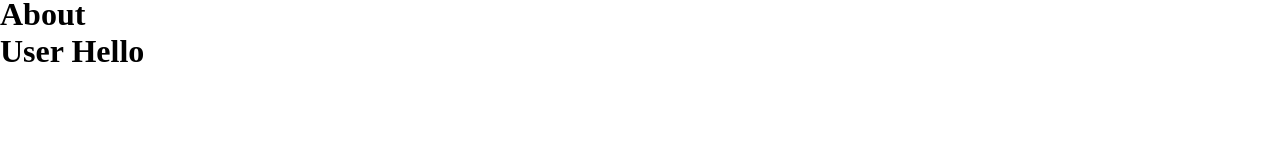
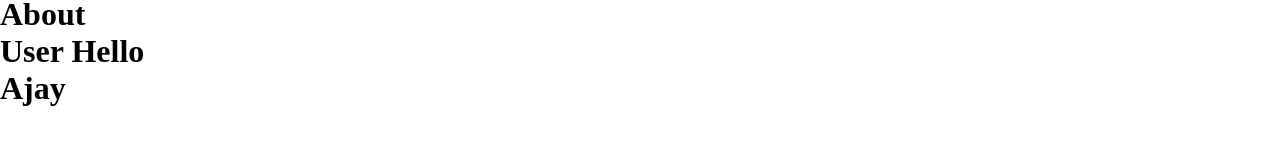
Before and after one commit to ajay-CaTi/a1, a React (Vite) app: page /about in a window 1280 px wide. Shown: the part 122-282 px from the top of the page. Built offline with nearby package versions, Linux system fonts and the light colour scheme.

Commit message:
previous left update of simple toggle

```diff
--- a/components/About.js
+++ b/components/About.js
@@ -20,6 +20,10 @@ class About extends Component {
         </UserContext.Consumer>
         <h1>About</h1>
         <User id={"ajay"} />
+
+        <UserContext.Consumer>
+          {({ loggedInUser }) => <h1>{loggedInUser}</h1>}
+        </UserContext.Consumer>
       </div>
     );
   }
--- a/components/RestaurantCategory.js
+++ b/components/RestaurantCategory.js
@@ -2,8 +2,10 @@ import React, { useState } from "react";
 import ItemList from "./ItemList";
 
 const RestaurantCategory = ({ data, showItems, setShowIndex }) => {
+  // const [showItems, setShowItems]=useState(false);
   const handleClick = () => {
     // Logic imp
+    // setShowItems(!showItems);
     setShowIndex();
   };
   return (
```
Also changed, not shown: components/RestaurantMenu.js (+0 -12 lines).
